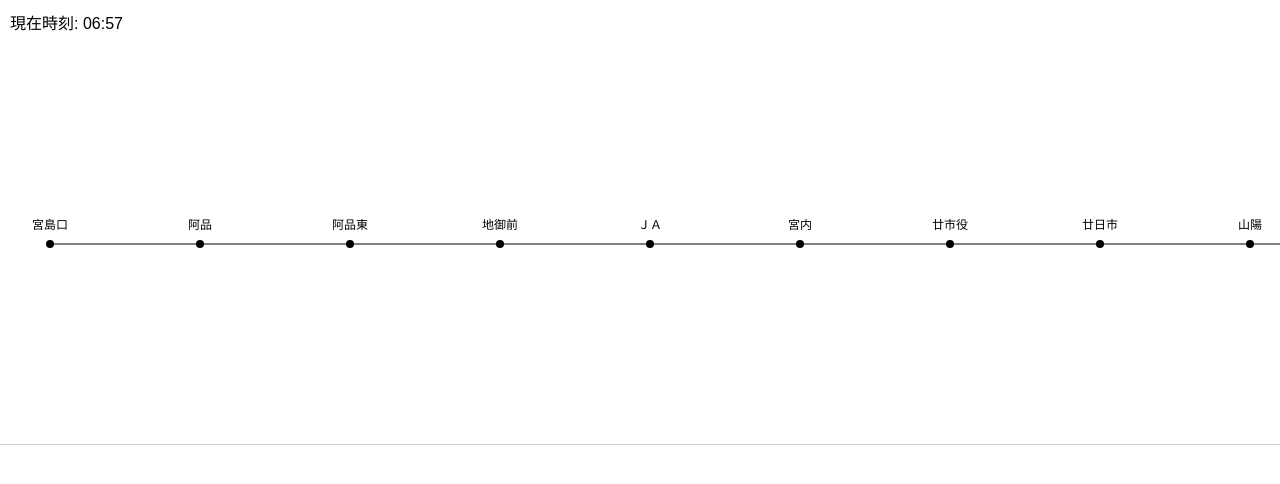
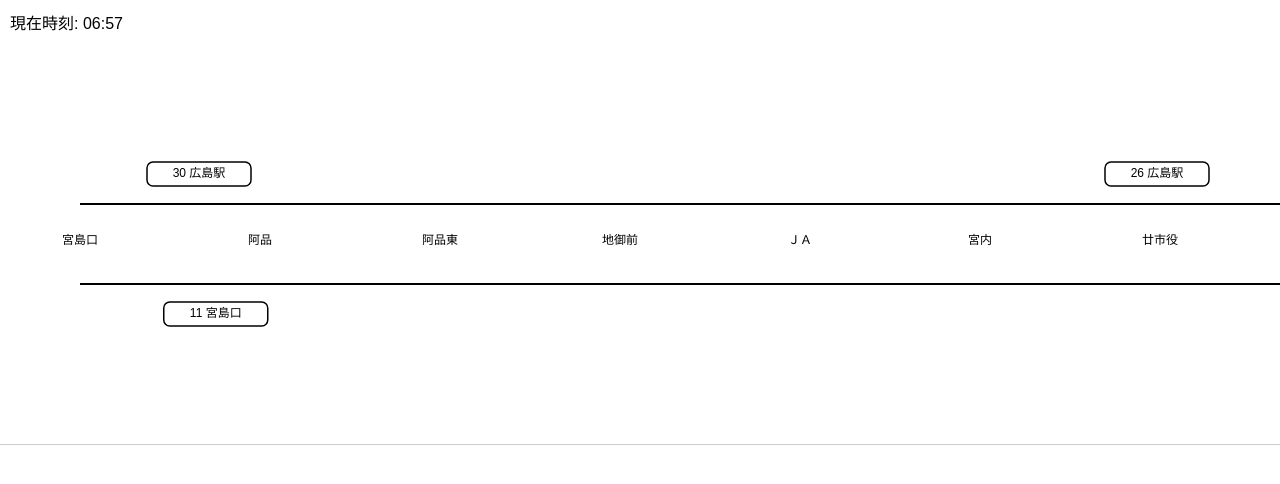
Before and after one commit to kawaharu7478-prog/hiroden-timetable, a plain HTML site: page index.html in a window 1280 px wide. Drawn offline with nearby package versions, Linux system fonts and the light colour scheme.

Commit message:
Update index.html

```diff
--- a/index.html
+++ b/index.html
@@ -4,29 +4,30 @@
   <meta charset="UTF-8">
   <title>広電 列車走行位置</title>
   <script src="https://d3js.org/d3.v7.min.js"></script>
+  <script src="https://cdnjs.cloudflare.com/ajax/libs/PapaParse/5.4.1/papaparse.min.js"></script>
   <style>
-    body { font-family: sans-serif; margin: 0; padding: 0; }
-    .container {
+    body { font-family: sans-serif; margin: 0; }
+    .scroll-container {
       width: 100%;
-      overflow-x: auto;   /* 横スクロール可能にする */
+      overflow-x: auto; /* 横スクロールを有効化 */
       border-bottom: 1px solid #ccc;
     }
-    svg {
-      display: block;
+    svg { display: block; }
+    .station-label {
+      font-size: 12px;
+      text-anchor: middle;
     }
-    .station { font-size: 12px; }
     .train rect {
-      height: 20px;
-      rx: 5;
-      ry: 5;
-      fill: lightblue;
-      stroke: black;
-      stroke-width: 1px;
+      height: 24px;
+      rx: 6;
+      ry: 6;
+      stroke-width: 1.5px;
     }
     .train text {
       font-size: 12px;
       dominant-baseline: middle;
       text-anchor: middle;
+      pointer-events: none;
     }
     .time-display {
       font-size: 16px;
@@ -36,7 +37,7 @@
 </head>
 <body>
   <div class="time-display" id="current-time"></div>
-  <div class="container">
+  <div class="scroll-container">
     <svg id="chart" height="400"></svg>
   </div>
 
@@ -49,65 +50,142 @@
     ];
 
     const height = 400;
-    const margin = {top: 50, right: 50, bottom: 50, left: 50};
-    const lineY = height / 2;
-
-    // 駅間隔を広く設定（例: 150pxごと）
-    const stationSpacing = 150;
-    const svgWidth = margin.left + margin.right + (stations.length - 1) * stationSpacing;
+    const paddingLeft = 80, paddingRight = 80;
+    const stationGap = 180; // ★ 駅間隔を広めに設定
+    const svgWidth = paddingLeft + paddingRight + (stations.length - 1) * stationGap;
 
     const svg = d3.select("#chart")
       .attr("width", svgWidth)
       .attr("height", height);
 
-    const xScale = d3.scalePoint()
-      .domain(stations)
-      .range([margin.left, svgWidth - margin.right]);
+    const upLineY = height / 2 - 40;
+    const downLineY = height / 2 + 40;
 
-    // 路線描画
+    // 路線
     svg.append("line")
-      .attr("x1", margin.left)
-      .attr("x2", svgWidth - margin.right)
-      .attr("y1", lineY)
-      .attr("y2", lineY)
-      .attr("stroke", "black");
+      .attr("x1", paddingLeft)
+      .attr("x2", svgWidth - paddingRight)
+      .attr("y1", upLineY)
+      .attr("y2", upLineY)
+      .attr("stroke", "black")
+      .attr("stroke-width", 2);
 
-    // 駅描画
-    svg.selectAll(".station")
-      .data(stations)
-      .enter()
-      .append("circle")
-      .attr("cx", d => xScale(d))
-      .attr("cy", lineY)
-      .attr("r", 4)
-      .attr("fill", "black");
+    svg.append("line")
+      .attr("x1", paddingLeft)
+      .attr("x2", svgWidth - paddingRight)
+      .attr("y1", downLineY)
+      .attr("y2", downLineY)
+      .attr("stroke", "black")
+      .attr("stroke-width", 2);
 
-    svg.selectAll(".station-label")
-      .data(stations)
-      .enter()
-      .append("text")
-      .attr("x", d => xScale(d))
-      .attr("y", lineY - 15)
-      .attr("text-anchor", "middle")
-      .attr("class", "station")
-      .text(d => d);
+    // 駅名（中央に1行で表示）
+    stations.forEach((st, i) => {
+      const x = paddingLeft + i * stationGap;
+      svg.append("text")
+        .attr("x", x)
+        .attr("y", (upLineY + downLineY) / 2)
+        .attr("class", "station-label")
+        .text(st);
+    });
 
     // 現在時刻表示
     function updateTimeDisplay() {
       const now = new Date();
-      const timeStr = now.toTimeString().slice(0, 5);
-      document.getElementById("current-time").textContent = "現在時刻: " + timeStr;
+      document.getElementById("current-time").textContent =
+        "現在時刻: " + now.toTimeString().slice(0, 5);
     }
     setInterval(updateTimeDisplay, 1000);
     updateTimeDisplay();
 
-    // CSV 読み込み（raw.githubusercontent.com を利用）
-    d3.csv("https://raw.githubusercontent.com/kawaharu7478-prog/hiroden-timetable/main/trains.csv").then(data => {
-      console.log("CSV読み込み成功:", data);
-      // 列車アイコンの描画処理はここに追加
-    }).catch(err => {
-      console.error("CSV読み込み失敗:", err);
+    // CSV 読み込み
+    const csvUrl = "https://raw.githubusercontent.com/kawaharu7478-prog/hiroden-timetable/main/trains.csv";
+    Papa.parse(csvUrl, {
+      download: true,
+      header: true,
+      complete: (res) => {
+        console.log("CSV loaded:", res.data);
+        handleParsed(res.data, res.meta.fields);
+      }
     });
+
+    function handleParsed(data, fields) {
+      const trains = data.map(row => {
+        const timesMs = stations.map(st => {
+          const t = row[st];
+          return t ? hhmmToMs(t) : null;
+        });
+        return {
+          id: row.train_id,
+          name: row.train_name,
+          direction: row.direction,
+          timesMs
+        };
+      });
+
+      // 描画ループ
+      setInterval(() => {
+        const now = new Date();
+        const msNow = now.getHours() * 3600e3 + now.getMinutes() * 60e3 + now.getSeconds() * 1000;
+
+        const trainSel = svg.selectAll(".train").data(trains, d => d.id);
+
+        const gEnter = trainSel.enter().append("g").attr("class", "train");
+        gEnter.append("rect");
+        gEnter.append("text");
+
+        trainSel.merge(gEnter).each(function(d) {
+          const pos = getPositionForTrain(d, msNow);
+          const g = d3.select(this);
+
+          if (pos) {
+            const textWidth = d.name.length * 14 + 20;
+            g.select("rect")
+              .attr("x", pos.x - textWidth / 2)
+              .attr("y", pos.y - 12)
+              .attr("width", textWidth)
+              .attr("fill", d.id >= 30000 ? "lightgray" : "white")
+              .attr("stroke", "black");
+
+            g.select("text")
+              .attr("x", pos.x)
+              .attr("y", pos.y)
+              .text(d.name);
+
+            g.attr("display", null);
+          } else {
+            g.attr("display", "none");
+          }
+        });
+      }, 1000);
+    }
+
+    // 位置補間
+    function getPositionForTrain(train, now) {
+      const n = stations.length;
+      const idxSeq = train.direction === "down"
+        ? Array.from({length: n}, (_, i) => n - 1 - i)
+        : Array.from({length: n}, (_, i) => i);
+
+      for (let k = 0; k < idxSeq.length - 1; k++) {
+        const iA = idxSeq[k], iB = idxSeq[k+1];
+        const tA = train.timesMs[iA], tB = train.timesMs[iB];
+        if (tA == null || tB == null) continue;
+        if (now >= tA && now <= tB) {
+          const ratio = (now - tA) / (tB - tA);
+          const xA = paddingLeft + iA * stationGap;
+          const xB = paddingLeft + iB * stationGap;
+          const x = xA + (xB - xA) * ratio;
+          const y = train.direction === "up" ? (upLineY - 30) : (downLineY + 30);
+          return { x, y };
+        }
+      }
+      return null;
+    }
+
+    function hhmmToMs(hhmm) {
+      const [h, m] = hhmm.split(":").map(Number);
+      return (h * 3600 + m * 60) * 1000;
+    }
   </script>
 </body>
 </html>
```
